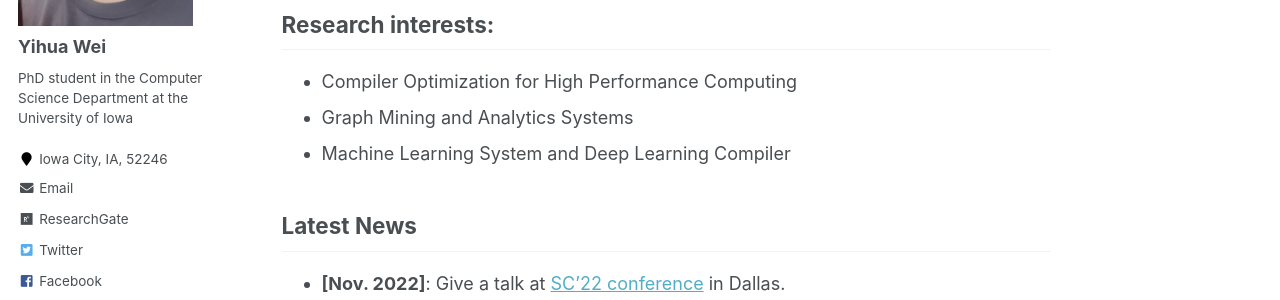
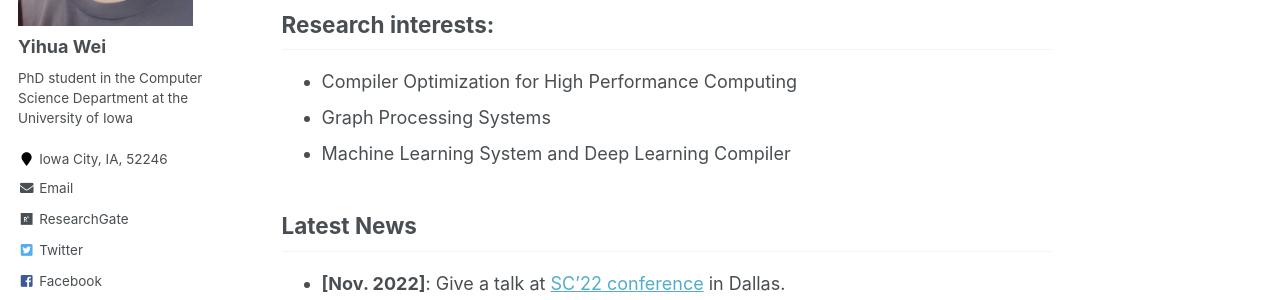
Before and after one commit to yihuawei/yihuawei.github.io, a Jekyll site: the page built from _pages/about.md, in a window 1280 px wide and 1114 px high. Shown: the part 356-656 px from the top of the window. Built offline with Jekyll 4.4.1, drawn with Linux system fonts in a browser that asks for light colours; some web fonts are replaced.

Commit message:
Update about.md

```diff
--- a/_pages/about.md
+++ b/_pages/about.md
@@ -13,7 +13,7 @@ I am a second-year Ph.D. student in the [Computer Science Department](https://cs
 Research interests:
 ----
 - Compiler Optimization for High Performance Computing
-- Graph Mining and Analytics Systems
+- Graph Processing Systems
 - Machine Learning System and Deep Learning Compiler
 
 Latest News
```
